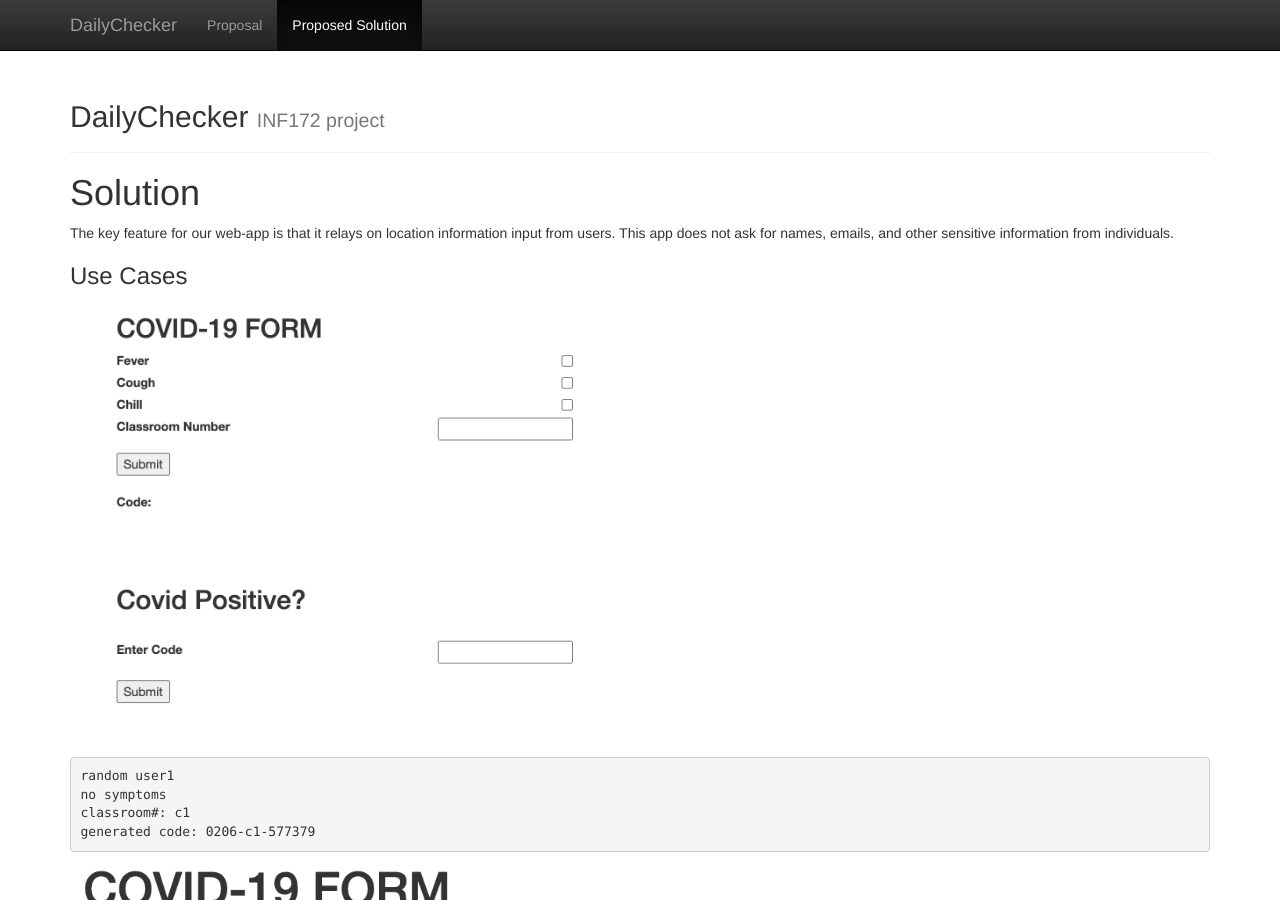
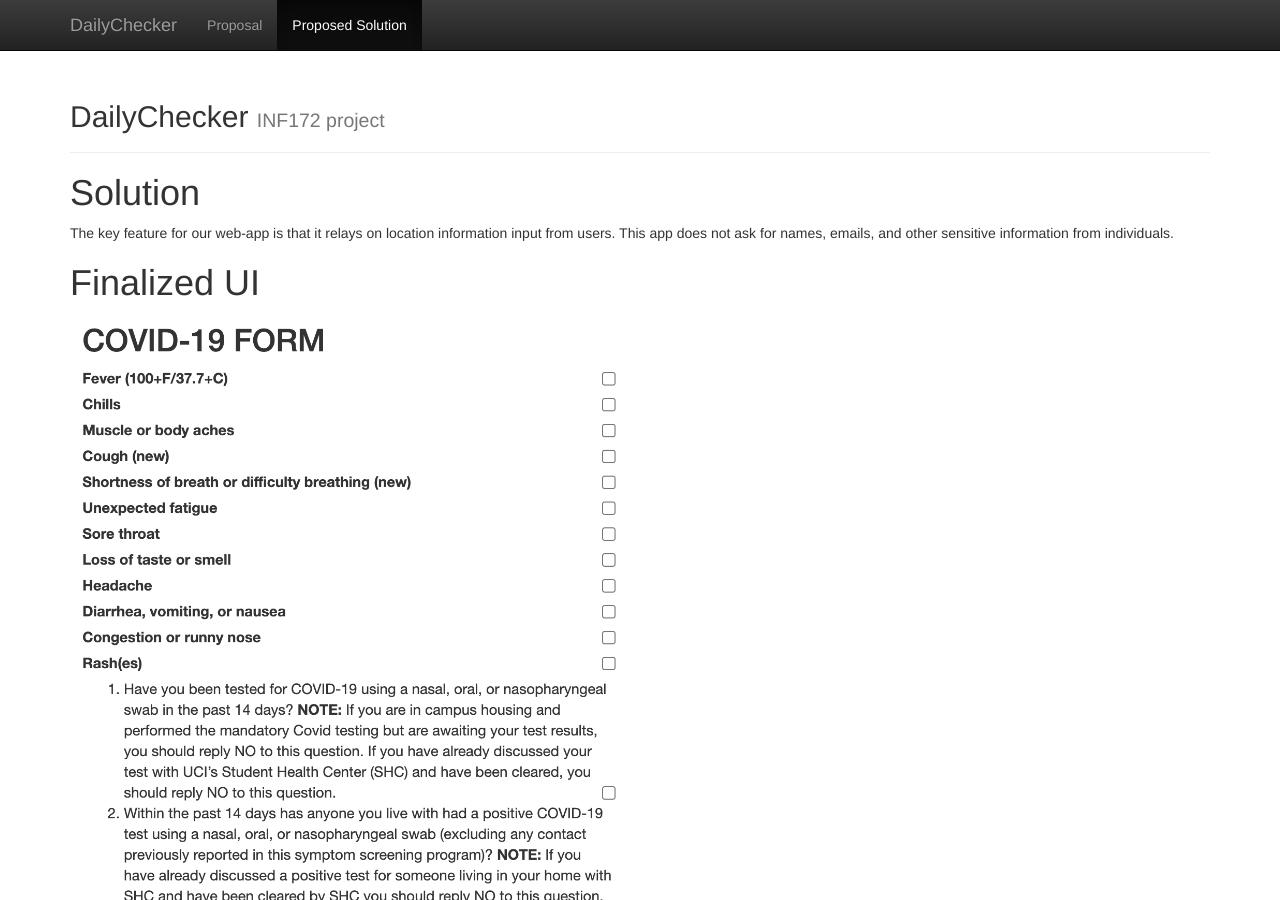
Before and after one commit to boring1234/dailychecker, a Jekyll site: the page built from docs/status.md, in a window 1280 px wide and 900 px high. Built offline with Jekyll 4.4.1, drawn with Linux system fonts in a browser that asks for light colours.

Commit message:
Update status.md

```diff
--- a/docs/status.md
+++ b/docs/status.md
@@ -4,6 +4,9 @@ title:  Status
 ---
 # Solution
 The key feature for our web-app is that it relays on location information input from users. This app does not ask for names, emails, and other sensitive information from individuals.
+
+# Finalized UI
+<img src="https://raw.githubusercontent.com/boring1234/dailychecker/main/docs/finalizedUI.png" width="560"/>
 
 ### Use Cases
 
```
